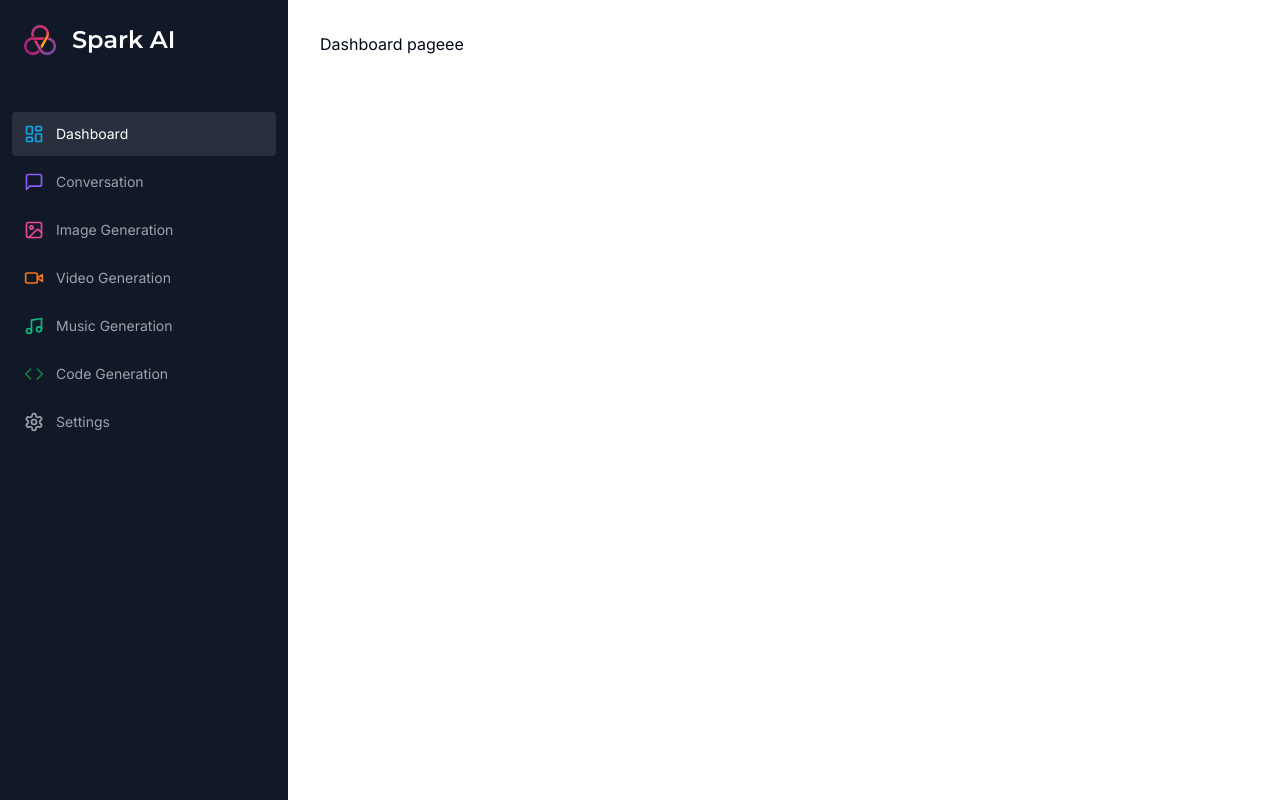
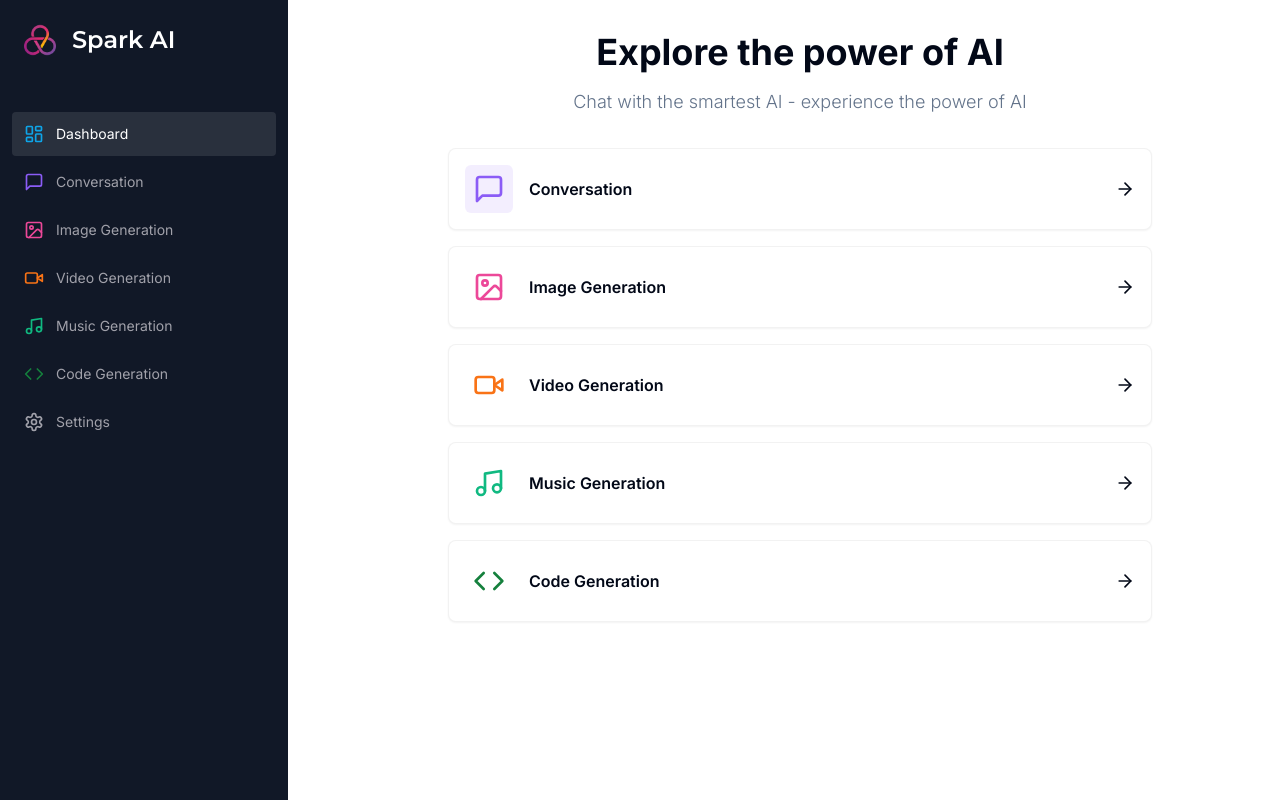
Before and after one commit to gkinghorn3/Spark-AI-, a Next.js app in the folder spark/: page /dashboard in a window 1280 px wide. Built offline with nearby package versions, Linux system fonts and the light colour scheme.

Commit message:
dashboard route built

```diff
--- a/spark/app/(dashboard)/(routes)/dashboard/page.tsx
+++ b/spark/app/(dashboard)/(routes)/dashboard/page.tsx
@@ -1,10 +1,80 @@
+"use client";
+
+import { useRouter } from "next/navigation";
+
+import { ArrowRight, Code, ImageIcon, MessageSquare, Music, VideoIcon } from "lucide-react";
+import { Card } from "@/components/ui/card";
+import { cn } from "@/lib/utils";
 
 
+
+const tools = [
+  {
+    label: "Conversation",
+    icon: MessageSquare,
+    href: "/conversation",
+    color: "text-violet-500",
+    bgColor: "bg-violet-500/10",
+  },
+  {
+    label: "Image Generation",
+    icon: ImageIcon,
+    href: "/image",
+    color: "text-pink-500",
+  },
+  {
+    label: "Video Generation",
+    icon: VideoIcon,
+    href: "/video",
+    color: "text-orange-500",
+  },
+  {
+    label: "Music Generation",
+    icon: Music,
+    href: "/music",
+    color: "text-emerald-500",
+  },
+  {
+    label: "Code Generation",
+    icon: Code,
+    href: "/code",
+    color: "text-green-700",
+  },
+];
+
 export default function DashboardPage() {
+
+  const router = useRouter();
+
   return (
     <>
-      <p>Dashboard pageee</p>
+      <div className="mb-8 space-y-4">
+        <h2 className="text-2xl md:text-4xl font-bold text-center">
+          Explore the power of AI
+        </h2>
+        <p className="text-muted-foreground font-light text-sm md:text-lg text-center">
+          Chat with the smartest AI - experience the power of AI
+        </p>
+      </div>
+      <div className="px-4 md:px-20 lg:px-32 space-y-4">
+        {tools.map((tool) => (
+          <Card onClick={() => router.push(tool.href)}
+            key={tool.href}
+            className="p-4 border-black/5 flex items-center justify-between hover:shadow-md transition cursor-pointer"
+          >
+            <div className="flex items-center gap-x-4">
+              <div className={cn('p-2 w-fit rounded-md', tool.bgColor)}>
+                <tool.icon className={cn(tool.color, "w-8 h-8")} />
+              </div>
+              <div className="font-semibold">
+                {tool.label}
+              </div>
 
+            </div>
+            <ArrowRight className="w-5 h-5" />
+          </Card>
+        ))}
+      </div>
     </>
   );
 }
--- a/spark/app/(dashboard)/layout.tsx
+++ b/spark/app/(dashboard)/layout.tsx
@@ -5,9 +5,9 @@
   return (
     <div className="h-full relative">
         <div className='hidden h-full md:flex md:w-72 md:flex-col md:fixed md:inset-y-0 z-[80] bg-gray-900'>
-          <div className=''>
+
             <Sidebar />
-          </div>
+
         </div>
         <main className="md:pl-80">
           <Navbar />
--- a/spark/components/navbar.tsx
+++ b/spark/components/navbar.tsx
@@ -8,12 +8,11 @@
 const Navbar = () => {
   return (
     <>
-      <div className="flex items-center p-4">
+      <div className="flex items-center p-4 justify-between">
         <MobileSidebar />
-      </div>
-      <div className="flex w-full justify-end">
         <UserButton afterSignOutUrl="/" />
       </div>
+
     </>
   );
 };
--- a/spark/components/sidebar.tsx
+++ b/spark/components/sidebar.tsx
@@ -59,6 +59,7 @@
 const Sidebar = () => {
 
     const pathname = usePathname();
+
   return (
     <div className="space-y-4 py-4 flex flex-col h-full bg-[#111827] text-white">
       <div className="px-3 py-2 flex-1">
--- /dev/null
+++ b/spark/components/ui/card.tsx
@@ -0,0 +1,79 @@
+import * as React from "react"
+
+import { cn } from "@/lib/utils"
+
+const Card = React.forwardRef<
+  HTMLDivElement,
+  React.HTMLAttributes<HTMLDivElement>
+>(({ className, ...props }, ref) => (
+  <div
+    ref={ref}
+    className={cn(
+      "rounded-lg border bg-card text-card-foreground shadow-sm",
+      className
+    )}
+    {...props}
+  />
+))
+Card.displayName = "Card"
+
+const CardHeader = React.forwardRef<
+  HTMLDivElement,
+  React.HTMLAttributes<HTMLDivElement>
+>(({ className, ...props }, ref) => (
+  <div
+    ref={ref}
+    className={cn("flex flex-col space-y-1.5 p-6", className)}
+    {...props}
+  />
+))
+CardHeader.displayName = "CardHeader"
+
+const CardTitle = React.forwardRef<
+  HTMLParagraphElement,
+  React.HTMLAttributes<HTMLHeadingElement>
+>(({ className, ...props }, ref) => (
+  <h3
+    ref={ref}
+    className={cn(
+      "text-2xl font-semibold leading-none tracking-tight",
+      className
+    )}
+    {...props}
+  />
+))
+CardTitle.displayName = "CardTitle"
+
+const CardDescription = React.forwardRef<
+  HTMLParagraphElement,
+  React.HTMLAttributes<HTMLParagraphElement>
+>(({ className, ...props }, ref) => (
+  <p
+    ref={ref}
+    className={cn("text-sm text-muted-foreground", className)}
+    {...props}
+  />
+))
+CardDescription.displayName = "CardDescription"
+
+const CardContent = React.forwardRef<
+  HTMLDivElement,
+  React.HTMLAttributes<HTMLDivElement>
+>(({ className, ...props }, ref) => (
+  <div ref={ref} className={cn("p-6 pt-0", className)} {...props} />
+))
+CardContent.displayName = "CardContent"
+
+const CardFooter = React.forwardRef<
+  HTMLDivElement,
+  React.HTMLAttributes<HTMLDivElement>
+>(({ className, ...props }, ref) => (
+  <div
+    ref={ref}
+    className={cn("flex items-center p-6 pt-0", className)}
+    {...props}
+  />
+))
+CardFooter.displayName = "CardFooter"
+
+export { Card, CardHeader, CardFooter, CardTitle, CardDescription, CardContent }
```
